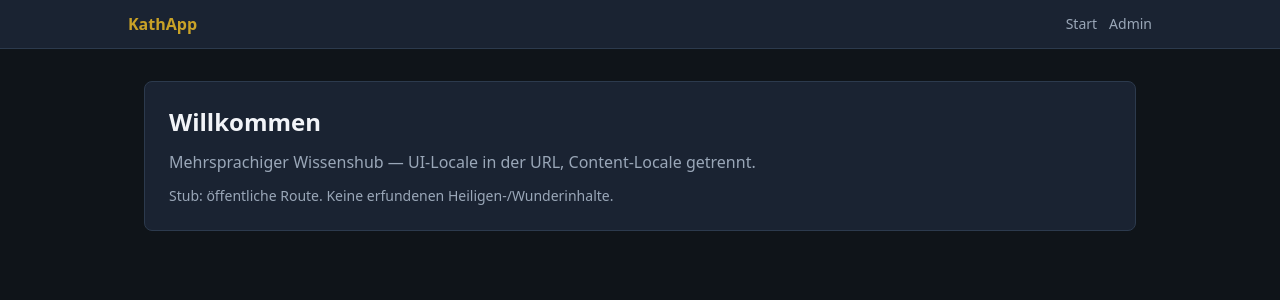
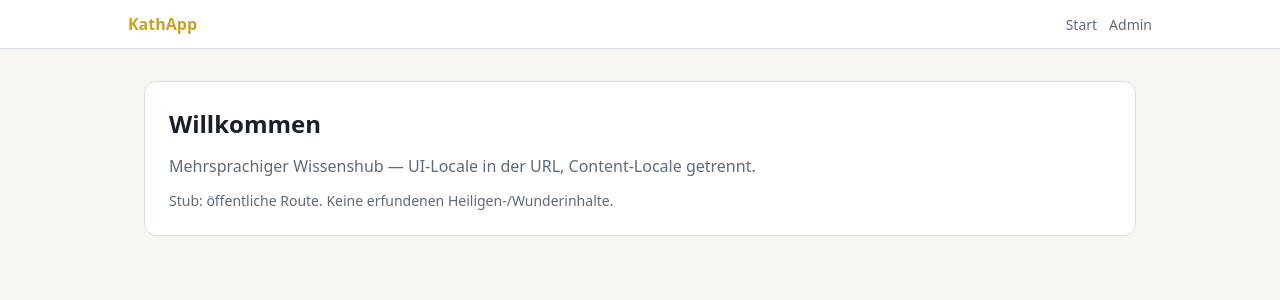
Before and after one commit to Jarod1230/KathApp, a React (Vite) app in the folder apps/web/: page /de in a window 1280 px wide. Shown: the top 300 px of the page. Built offline with nearby package versions, Linux system fonts and the light colour scheme.

Commit message:
style(web): expand design tokens + wire Tailwind
- Light :root default; .dark / [data-theme=dark]
- success/warning; space-1..16; radius sm|md|lg; elev-0|1
- --font-serif + type scale xs…3xl; map in tailwind.config.js

```diff
--- a/apps/web/src/styles/tokens.css
+++ b/apps/web/src/styles/tokens.css
@@ -1,5 +1,58 @@
-/* Design tokens — Design spec starter (CSS variables) */
+/* Design tokens — Contract / Design spec (CSS variables) */
+
+/* Light theme as default */
 :root {
+  --color-bg: #f7f5f0;
+  --color-surface: #ffffff;
+  --color-text: #1a1f2e;
+  --color-text-muted: #5c6b7a;
+  --color-accent: #c9a227;
+  --color-focus: #5b9fd4;
+  --color-border: #d8dee6;
+  --color-danger: #d64545;
+  --color-success: #2f9e44;
+  --color-warning: #d97706;
+
+  --space-1: 0.25rem;
+  --space-2: 0.5rem;
+  --space-3: 0.75rem;
+  --space-4: 1rem;
+  --space-5: 1.25rem;
+  --space-6: 1.5rem;
+  --space-7: 1.75rem;
+  --space-8: 2rem;
+  --space-9: 2.25rem;
+  --space-10: 2.5rem;
+  --space-11: 2.75rem;
+  --space-12: 3rem;
+  --space-13: 3.25rem;
+  --space-14: 3.5rem;
+  --space-15: 3.75rem;
+  --space-16: 4rem;
+
+  --radius-sm: 0.25rem;
+  --radius-md: 0.5rem;
+  --radius-lg: 0.75rem;
+
+  --elev-0: none;
+  --elev-1: 0 1px 3px rgba(26, 31, 46, 0.12), 0 1px 2px rgba(26, 31, 46, 0.08);
+
+  --font-sans: system-ui, -apple-system, 'Segoe UI', Roboto, sans-serif;
+  --font-serif: 'Iowan Old Style', 'Palatino Linotype', Palatino, 'Book Antiqua',
+    Georgia, 'Times New Roman', serif;
+
+  --text-xs: 0.75rem;
+  --text-sm: 0.875rem;
+  --text-base: 1rem;
+  --text-lg: 1.125rem;
+  --text-xl: 1.25rem;
+  --text-2xl: 1.5rem;
+  --text-3xl: 1.875rem;
+}
+
+/* Dark theme */
+.dark,
+[data-theme='dark'] {
   --color-bg: #0f1419;
   --color-surface: #1a2332;
   --color-text: #f2f4f8;
@@ -8,10 +61,9 @@
   --color-focus: #5b9fd4;
   --color-border: #2c3a4d;
   --color-danger: #d64545;
-  --radius-md: 0.5rem;
-  --space-1: 0.25rem;
-  --space-2: 0.5rem;
-  --space-3: 0.75rem;
-  --space-4: 1rem;
-  --font-sans: system-ui, -apple-system, 'Segoe UI', Roboto, sans-serif;
+  --color-success: #51cf66;
+  --color-warning: #fcc419;
+
+  --elev-0: none;
+  --elev-1: 0 1px 3px rgba(0, 0, 0, 0.45), 0 1px 2px rgba(0, 0, 0, 0.35);
 }
--- a/apps/web/tailwind.config.js
+++ b/apps/web/tailwind.config.js
@@ -1,6 +1,7 @@
 /** @type {import('tailwindcss').Config} */
 export default {
   content: ['./index.html', './src/**/*.{js,ts,jsx,tsx}'],
+  darkMode: ['class', '[data-theme="dark"]'],
   theme: {
     extend: {
       colors: {
@@ -12,6 +13,48 @@ export default {
         focus: 'var(--color-focus)',
         border: 'var(--color-border)',
         danger: 'var(--color-danger)',
+        success: 'var(--color-success)',
+        warning: 'var(--color-warning)',
+      },
+      spacing: {
+        1: 'var(--space-1)',
+        2: 'var(--space-2)',
+        3: 'var(--space-3)',
+        4: 'var(--space-4)',
+        5: 'var(--space-5)',
+        6: 'var(--space-6)',
+        7: 'var(--space-7)',
+        8: 'var(--space-8)',
+        9: 'var(--space-9)',
+        10: 'var(--space-10)',
+        11: 'var(--space-11)',
+        12: 'var(--space-12)',
+        13: 'var(--space-13)',
+        14: 'var(--space-14)',
+        15: 'var(--space-15)',
+        16: 'var(--space-16)',
+      },
+      borderRadius: {
+        sm: 'var(--radius-sm)',
+        md: 'var(--radius-md)',
+        lg: 'var(--radius-lg)',
+      },
+      boxShadow: {
+        'elev-0': 'var(--elev-0)',
+        'elev-1': 'var(--elev-1)',
+      },
+      fontFamily: {
+        sans: 'var(--font-sans)',
+        serif: 'var(--font-serif)',
+      },
+      fontSize: {
+        xs: 'var(--text-xs)',
+        sm: 'var(--text-sm)',
+        base: 'var(--text-base)',
+        lg: 'var(--text-lg)',
+        xl: 'var(--text-xl)',
+        '2xl': 'var(--text-2xl)',
+        '3xl': 'var(--text-3xl)',
       },
     },
   },
```
